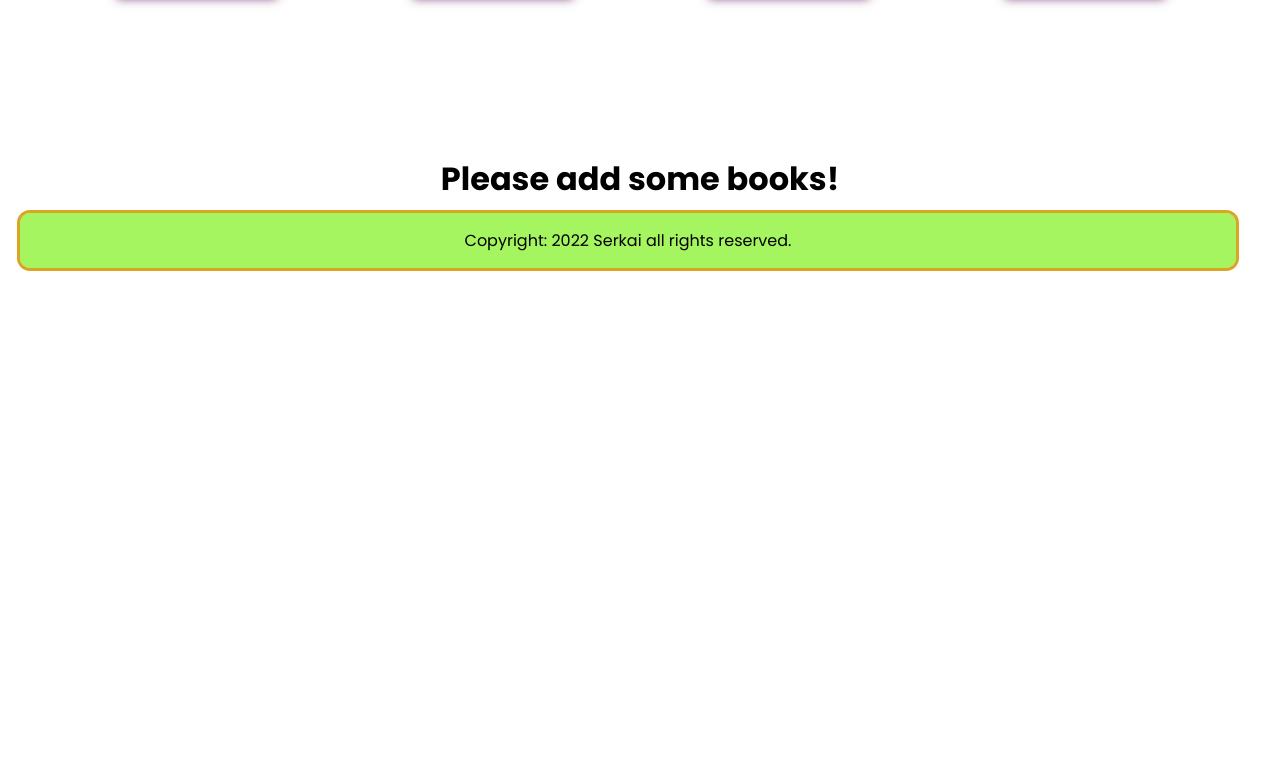
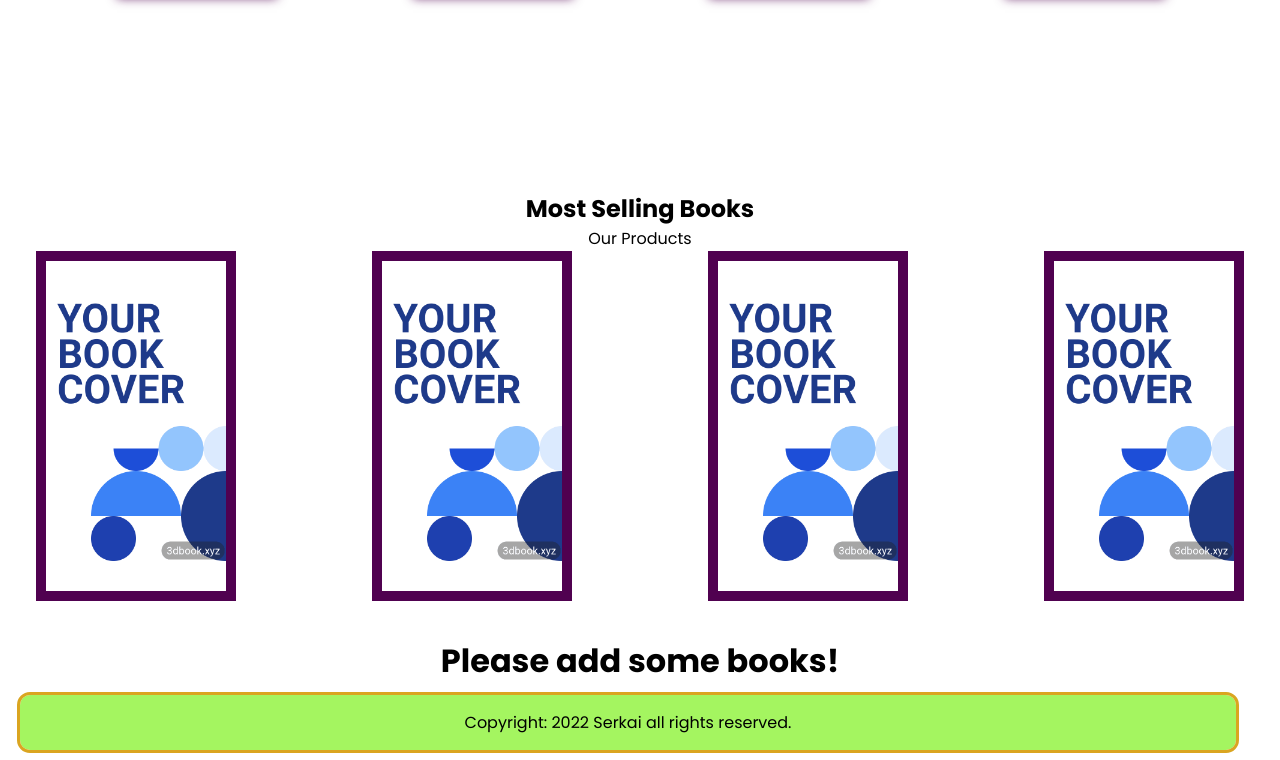
Before and after one commit to HabibPayenda/awesomeBooks, a website: page index.html in a window 1280 px wide. Shown: the part 1152-1912 px from the top of the page. Before the commit the page ends 1430 px from the top, so only its background shows below. Drawn offline with Linux system fonts and the light colour scheme.

Commit message:
Adds basic structure to mostSells section

```diff
--- a/index.html
+++ b/index.html
@@ -97,6 +97,27 @@
     </div>
   </section>
 
+  <section class="topSells">
+    <div class="topSellsContainer">
+      <h2 class="topSellsHeading">Most Selling Books</h2>
+      <p class="ourProducts">Our Products</p>
+      <div class="topSellsCardsContainer">
+        <div class="topSellsCard">
+          <img src="./src/images/book.png" alt="book image" class="topSellsCardImage">
+        </div>
+        <div class="topSellsCard">
+          <img src="./src/images/book.png" alt="book image" class="topSellsCardImage">
+        </div>
+        <div class="topSellsCard">
+          <img src="./src/images/book.png" alt="book image" class="topSellsCardImage">
+        </div>
+        <div class="topSellsCard">
+          <img src="./src/images/book.png" alt="book image" class="topSellsCardImage">
+        </div>
+      </div>
+    </div>
+  </section>
+
   <main id="main" class="main">
     <section id="list" class="list">
         <h2 class="h2"> linters fixing</h2>
--- a/src/stylesheets/style.css
+++ b/src/stylesheets/style.css
@@ -353,6 +353,42 @@ body {
   width: 90%;
 }
 
+.topSells {
+  display: flex;
+  flex-direction: column;
+  align-items: center;
+  justify-content: center;
+  padding: 36px;
+}
+
+.topSellsContainer {
+  display: flex;
+  flex-direction: column;
+  align-items: center;
+  justify-content: center;
+  width: 100%;
+}
+
+.topSellsCardsContainer {
+  display: flex;
+  align-items: center;
+  justify-content: space-between;
+  width: 100%;
+}
+
+.topSellsCard {
+  display: flex;
+  align-items: center;
+  justify-content: center;
+  width: 200px;
+  height: 350px;
+  border: solid 10px rgb(80, 1, 80);
+}
+
+.topSellsCardImage {
+  width: 100%;
+}
+
 .main {
   display: flex;
   flex-direction: column;
```
